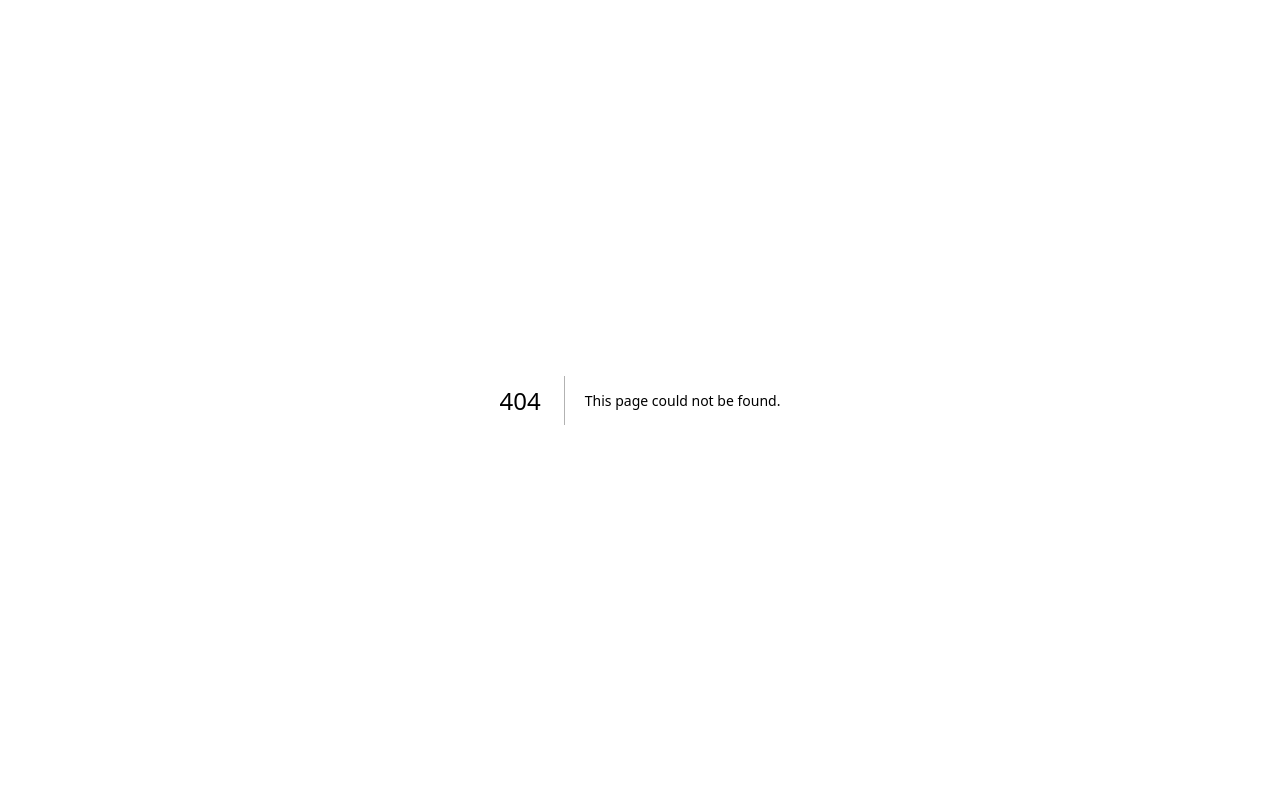
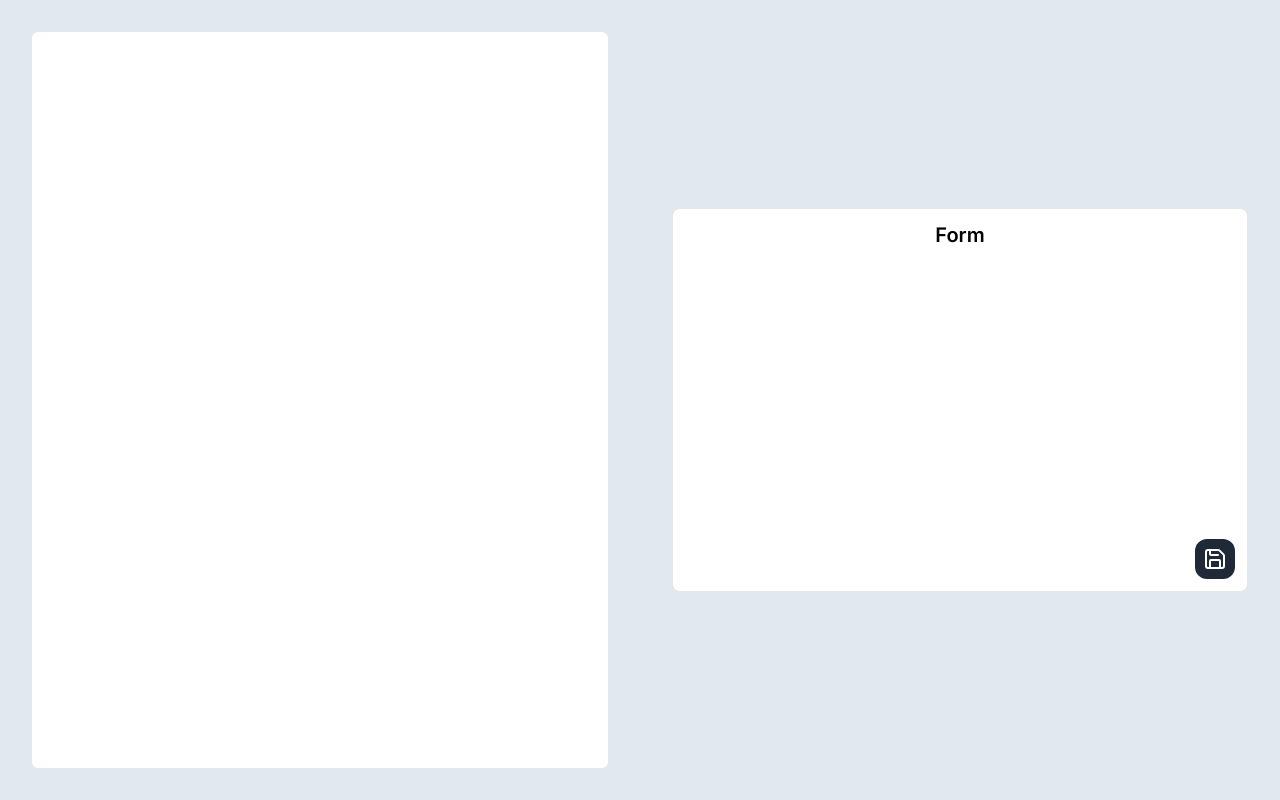
Before and after one commit to HTLA380/Lexical_Template_Editor, a Next.js app: page /template/fill/1 in a window 1280 px wide. Before the commit this address had no page. Built offline with nearby package versions, Linux system fonts and the light colour scheme.

Commit message:
feat: add fill data page

```diff
--- a/src/app/filldata/page.tsx
+++ /dev/null
@@ -1,65 +0,0 @@
-"use client";
-
-import React, { useEffect, useState } from "react";
-import { useRouter } from "next/navigation";
-
-const FillData = () => {
-  const [firstName, setFirstName] = useState<string>("");
-  const [meetingDate, setMeetingDate] = useState<string>("");
-  const [phoneNumber, setPhoneNumber] = useState<string>("");
-  const [htmlTemplate, setHtmlTemplate] = useState<string>("");
-  const router = useRouter();
-
-  useEffect(() => {
-    const savedTemplate = localStorage.getItem("editorContent");
-    if (savedTemplate) {
-      setHtmlTemplate(savedTemplate);
-    }
-  }, []);
-
-  const handleEditTemplate = () => {
-    let editedTemplate = htmlTemplate.replace(/{{first-name}}/g, firstName);
-    editedTemplate = editedTemplate.replace(/{{meeting-date}}/g, meetingDate);
-    editedTemplate = editedTemplate.replace(/{{phone-number}}/g, phoneNumber);
-    setHtmlTemplate(editedTemplate);
-    localStorage.setItem("editorContent", editedTemplate);
-  };
-
-  const handleClick = () => {
-    handleEditTemplate();
-    router.push("/");
-  };
-
-  return (
-    <div className="flex min-h-screen w-full items-center justify-center">
-      <div className="flex h-fit w-96 flex-col gap-3 rounded-md bg-gray-200 p-2">
-        <input
-          className="w-full px-3 py-1.5 text-sm"
-          placeholder="first-name"
-          value={firstName}
-          onChange={(e) => setFirstName(e.target.value)}
-        />
-        <input
-          className="w-full px-3 py-1.5 text-sm"
-          placeholder="meeting-date"
-          value={meetingDate}
-          onChange={(e) => setMeetingDate(e.target.value)}
-        />
-        <input
-          className="w-full px-3 py-1.5 text-sm"
-          placeholder="phone-number"
-          value={phoneNumber}
-          onChange={(e) => setPhoneNumber(e.target.value)}
-        />
-        <button
-          onClick={handleClick}
-          className="mx-auto mt-3 block rounded-md bg-blue-500 px-3 py-1.5 text-sm text-white"
-        >
-          Fill Data
-        </button>
-      </div>
-    </div>
-  );
-};
-
-export default FillData;
--- a/src/app/output/page.tsx
+++ /dev/null
@@ -1,37 +0,0 @@
-"use client";
-
-import Link from "next/link";
-import React, { useEffect, useState } from "react";
-
-const Output = () => {
-  const [htmlContent, setHtmlContent] = useState<string>("");
-
-  useEffect(() => {
-    const savedHtmlContent = localStorage.getItem("editorContent");
-    if (savedHtmlContent) {
-      setHtmlContent(JSON.parse(savedHtmlContent));
-    }
-  }, []);
-  return (
-    <>
-      <div></div>
-      <div dangerouslySetInnerHTML={{ __html: htmlContent }} />
-      <div className="flex items-center gap-2">
-        <Link
-          href={"/"}
-          className="mt-5 block w-fit rounded-md bg-blue-400 px-4 py-2 text-white"
-        >
-          Edit
-        </Link>
-        <Link
-          href={"/filldata"}
-          className="mt-5 block w-fit rounded-md bg-gray-800 px-4 py-2 text-white"
-        >
-          Fill Data
-        </Link>
-      </div>
-    </>
-  );
-};
-
-export default Output;
--- /dev/null
+++ b/src/app/template/fill/[id]/page.tsx
@@ -0,0 +1,126 @@
+"use client";
+
+import { useLocalStorageContext } from "@/context/LocalStorageContext";
+import { saveDataToLocalStorage } from "@/util/localStorageUtil";
+import { Save } from "lucide-react";
+import { useRouter } from "next/navigation";
+import React, { useEffect, useState } from "react";
+
+interface FillDataProps {
+  params: { id: string };
+}
+
+interface TemplateType {
+  id: string;
+  title: string;
+  editorContent: string;
+  createAt: string;
+}
+
+const FillData: React.FC<FillDataProps> = ({ params }) => {
+  const { templates } = useLocalStorageContext();
+  const [originalHtmlContent, setOriginalHtmlContent] = useState<string>("");
+  const [modifiedHtmlContent, setModifiedHtmlContent] = useState<string>("");
+  const [inputValues, setInputValues] = useState<Record<string, string>>({});
+  const [template, setTemplate] = useState<TemplateType | null>(null); // Add template state
+  const router = useRouter();
+
+  const findPlaceholders = (content: string) => {
+    const regex = /{{(.*?)}}/g;
+    let matches;
+    const placeholders = [];
+    while ((matches = regex.exec(content)) !== null) {
+      placeholders.push(matches[1]);
+    }
+    return placeholders;
+  };
+
+  const replaceVariable = (
+    content: string,
+    placeholder: string,
+    value: string,
+  ) => {
+    const regex = new RegExp(`{{${placeholder}}}`, "g");
+    return content.replace(regex, value);
+  };
+
+  useEffect(() => {
+    const foundTemplate = templates?.find((t) => t.id === params.id) || null;
+    setTemplate(foundTemplate); // Update the template state
+
+    if (foundTemplate) {
+      setOriginalHtmlContent(foundTemplate.editorContent);
+      setModifiedHtmlContent(foundTemplate.editorContent);
+    }
+  }, [templates, params.id, template]);
+
+  const handleInputChange = (e: React.ChangeEvent<HTMLInputElement>) => {
+    const { name, value } = e.target;
+    setInputValues((prev) => ({ ...prev, [name]: value }));
+    setModifiedHtmlContent((prev) => {
+      console.log("for" + replaceVariable(prev, name, value));
+      return replaceVariable(prev, name, value);
+    });
+  };
+
+  const saveFilledTemplate = () => {
+    const template =
+      templates?.find((template) => template.id === params.id) || null;
+
+    if (!template) return;
+
+    const updatedTemplate: TemplateType = {
+      ...template,
+      title: template.title,
+      editorContent: modifiedHtmlContent,
+      createAt: template.createAt,
+    };
+
+    const updatedTemplates: TemplateType[] = templates || [];
+    const templateIndex: number = updatedTemplates.findIndex(
+      (t) => t.id === params.id,
+    );
+
+    if (templateIndex !== -1) {
+      updatedTemplates[templateIndex] = updatedTemplate;
+      saveDataToLocalStorage("templates", updatedTemplates);
+      router.push("/");
+    }
+  };
+
+  const placeholders = findPlaceholders(originalHtmlContent);
+
+  return (
+    <main className="flex min-h-screen w-full items-center bg-slate-200">
+      <div className="h-screen w-1/2 p-8">
+        <div className="h-full w-full rounded-md bg-white p-5">
+          <div dangerouslySetInnerHTML={{ __html: modifiedHtmlContent }} />
+        </div>
+      </div>
+      <div className="flex h-screen w-1/2 items-center justify-center p-8">
+        <form className="relative h-full max-h-96 w-full max-w-xl rounded-lg border bg-white p-3">
+          <h3 className="text-center text-xl font-semibold">Form</h3>
+          {placeholders.map((placeholder) => (
+            <div className="mb-3" key={placeholder}>
+              <p className="mb-1.5 text-sm text-gray-700">{placeholder}</p>
+              <input
+                className="w-full rounded-md border border-gray-300 bg-transparent px-4 py-2 text-sm"
+                name={placeholder}
+                placeholder={placeholder}
+                onChange={handleInputChange}
+              />
+            </div>
+          ))}
+
+          <button
+            onClick={saveFilledTemplate}
+            className="absolute bottom-3 right-3 rounded-xl bg-gray-800 p-2 text-white hover:bg-gray-700">
+            <Save />
+          </button>
+        </form>
+      </div>
+    </main>
+  );
+};
+
+export default FillData;
--- /dev/null
+++ b/src/app/template/fill/page.tsx
@@ -0,0 +1,7 @@
+import React from "react";
+
+const Fill = () => {
+  return <main></main>;
+};
+
+export default Fill;
```
